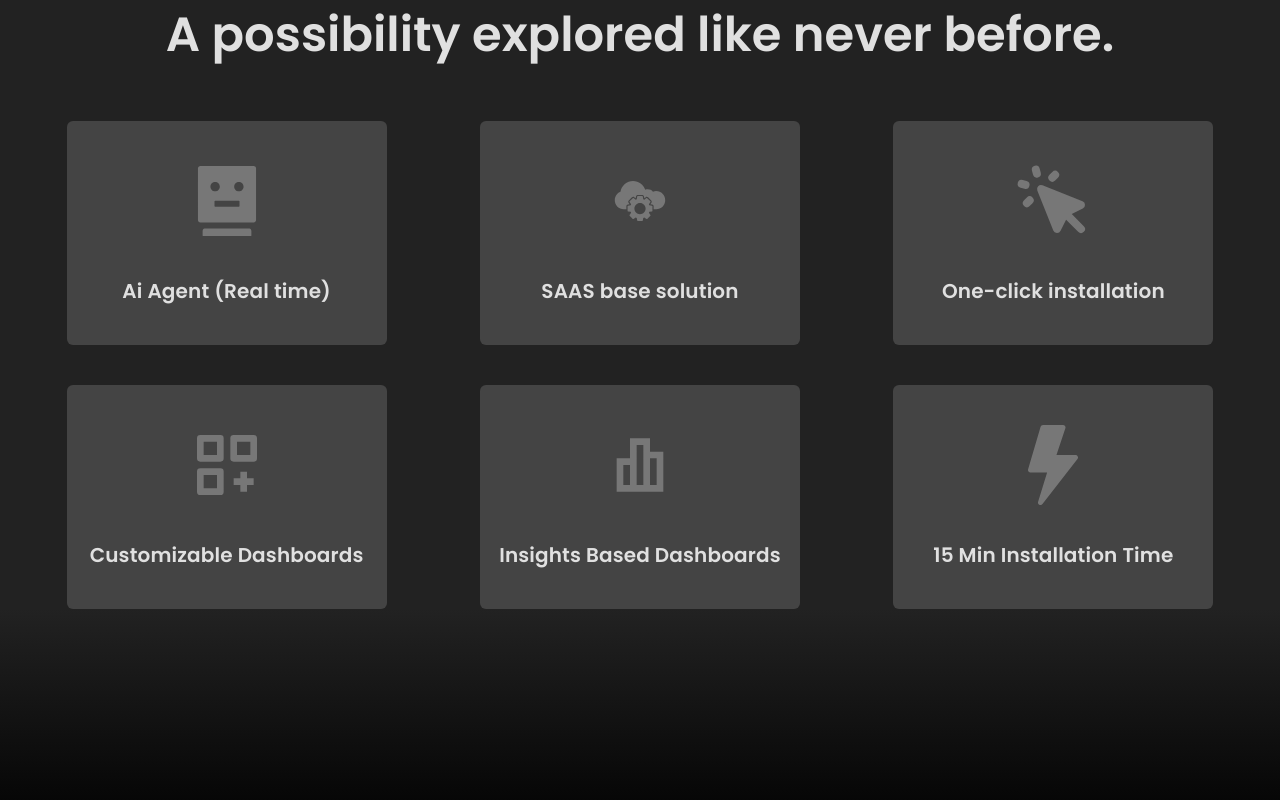
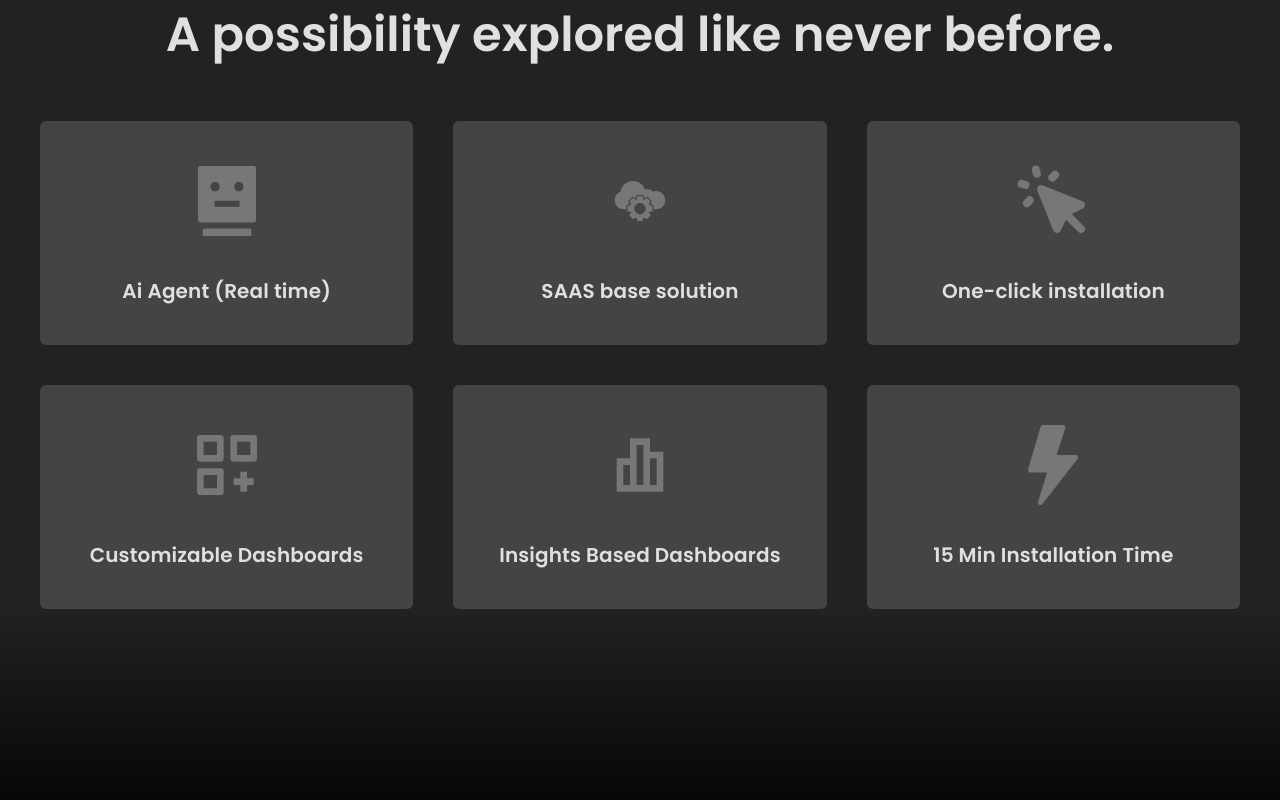
Before and after one commit to dynopii/dynopii.github.io, a Next.js app: page /products/dhwani in a window 1280 px wide. Shown: the part 1120-1920 px from the top of the page. Built offline with nearby package versions, Linux system fonts and the light colour scheme.

Commit message:
dhwani page responsive fixes

```diff
--- a/components/layout/Footer.tsx
+++ b/components/layout/Footer.tsx
@@ -8,7 +8,7 @@ interface Props {
 
 export const Footer: React.FC<Props> = () => {
   return (
-    <footer className='py-40 lg:px-30 bg-gray-333 m-30 mt-70 rounded-default'>
+    <footer className='py-40 xl:px-30 bg-gray-333 m-30 mt-70 rounded-default'>
       <div className='mx-auto' style={{ maxWidth: '1200px' }}>
 
         <div className='flex items-center md:flex-col md:items-start justify-between mb-50 md:mb-20'>
--- a/components/screens/products-dhwani/Pricing.tsx
+++ b/components/screens/products-dhwani/Pricing.tsx
@@ -1,4 +1,5 @@
 import React from 'react'
+import { packs } from '../../../shared/staticData'
 import { Button } from '../../layout/Button'
 import { CheckSVG, CrossSVG } from '../../SVGs'
 import { PricingCard } from './PricingCard'
@@ -9,11 +10,11 @@ interface Props {
 
 export const Pricing: React.FC<Props> = () => {
     return (
-        <div className='xl:px-30'>
+        <div className=''>
             <h3 className="text-h3 md:text-h5 font-semibold text-gray-e0e text-center mt-40 mb-60">
                 Pricing
             </h3>
-            <div className='flex justify-center'>
+            <div className='flex justify-center items-center lg:flex-col'>
                 {packs.map(pack => (
                     <PricingCard key={pack.id} {...pack} />
                 ))}
@@ -24,99 +25,3 @@ export const Pricing: React.FC<Props> = () => {
         </div>
     )
 }
-
-const startupFeatures = [
-    {
-        id: '1',
-        feature: 'Lorem ipsum dolor sit amet, consectetur adipiscing elit. Sed',
-        provided: true
-    },
-    {
-        id: '2',
-        feature: 'Lorem ipsum dolor sit amet, consectetur adipiscing elit. Sed',
-        provided: true
-    },
-    {
-        id: '3',
-        feature: 'Lorem ipsum dolor sit amet, consectetur adipiscing elit. Sed',
-        provided: false
-    },
-    {
-        id: '4',
-        feature: 'Lorem ipsum dolor sit amet, consectetur adipiscing elit. Sed',
-        provided: false
-    },
-]
-
-const premiumFeatures = [
-    {
-        id: '1',
-        feature: 'Lorem ipsum dolor sit amet, consectetur adipiscing elit. Sed',
-        provided: true
-    },
-    {
-        id: '2',
-        feature: 'Lorem ipsum dolor sit amet, consectetur adipiscing elit. Sed',
-        provided: true
-    },
-    {
-        id: '3',
-        feature: 'Lorem ipsum dolor sit amet, consectetur adipiscing elit. Sed',
-        provided: true
-    },
-    {
-        id: '4',
-        feature: 'Lorem ipsum dolor sit amet, consectetur adipiscing elit. Sed',
-        provided: false
-    },
-]
-
-const enterpriseFeatures = [
-    {
-        id: '1',
-        feature: 'Lorem ipsum dolor sit amet, consectetur adipiscing elit. Sed',
-        provided: true
-    },
-    {
-        id: '2',
-        feature: 'Lorem ipsum dolor sit amet, consectetur adipiscing elit. Sed',
-        provided: true
-    },
-    {
-        id: '3',
-        feature: 'Lorem ipsum dolor sit amet, consectetur adipiscing elit. Sed',
-        provided: true
-    },
-    {
-        id: '4',
-        feature: 'Lorem ipsum dolor sit amet, consectetur adipiscing elit. Sed',
-        provided: true
-    },
-]
-
-const packs = [
-    {
-        id: '1',
-        type: 'STARTUP',
-        title: 'Startup Pack',
-        price: 25.99,
-        description: 'For the startup team who work with ',
-        features: startupFeatures
-    },
-    {
-        id: '2',
-        type: 'PREMIUM',
-        title: 'Premium Pack',
-        price: 35.99,
-        description: 'For the organisation team who work with ',
-        features: premiumFeatures,
-    },
-    {
-        id: '3',
-        type: 'ENTERPRISE',
-        title: 'Enterprise Pack',
-        price: 125.99,
-        description: 'For the enterprise team who work with ',
-        features: enterpriseFeatures
-    },
-]
--- a/components/screens/products-dhwani/PricingCard.tsx
+++ b/components/screens/products-dhwani/PricingCard.tsx
@@ -14,7 +14,7 @@ features: PricingFeatures[]
 
 export const PricingCard: React.FC<Props> = ({id, type, title, price, description, features}) => {
     return (
-        <div className={`mr-2 ${type === 'PREMIUM' ? '-mt-3' : ''}`}>
+        <div className={`mr-2 lg:mr-0 mb-20 max-w-sm ${type === 'PREMIUM' ? '-mt-3 lg:-mt-0' : ''}`}>
             {type === 'PREMIUM' && <div className='bg-brand py-1.5 rounded-t-default'>
                 <p className='text-body-sm text-light text-white uppercase text-center'>highly recommended</p>
                 </div>}
--- a/components/screens/products/Dhwani.tsx
+++ b/components/screens/products/Dhwani.tsx
@@ -1,6 +1,5 @@
 import React from 'react';
 import { features } from '../../../shared/staticData';
-import { DhwaniLogo } from '../../SVGs';
 import { FeatureCard } from './FeatureCard';
 import Image from 'next/image'
 import DhwaniSVG from '../../../public/svgs/dhwanilogo.svg';
--- a/components/screens/products/FeatureCard.tsx
+++ b/components/screens/products/FeatureCard.tsx
@@ -11,12 +11,12 @@ interface Props {
 export const FeatureCard: React.FC<Props> = ({ Icon, label, size = 'small' }) => {
     const large = size === 'large';
     return (
-        <div className={`bg-gray-444 flex items-center justify-center flex-col ${large ? 'h-56 w-80' : 'h-48 w-60'} rounded-default`}>
+        <div className={`bg-gray-444 flex items-center justify-center flex-col ${large ? 'h-56 max-w-80' : 'h-48 max-w-60'} rounded-default`}>
             {Icon}
             {
                 large
                     ? <h6 className='text-h6 font-semibold text-gray-e0e mt-35 text-center'>{label}</h6>
-                    : <p className='text-body-lg font-normal text-gray-e0e mt-30'>{label}</p>
+                    : <p className='text-body-lg font-normal text-gray-e0e mt-30 md:w-10/12 text-center'>{label}</p>
             }
         </div>
     );
--- a/pages/products/dhwani.tsx
+++ b/pages/products/dhwani.tsx
@@ -51,7 +51,7 @@ const Dhwani: React.FC<Props> = () => {
         </div>
 
         {/* Demo Section */}
-        <div className='min-h-screen flex items-center justify-center relative' style={{ background: `linear-gradient(180deg, #222222 0%, #000000 29.5%, #000000 75.33%, #222222 100%)` }}>
+        <div className='min-h-screen flex items-center justify-center relative xl:px-30' style={{ background: `linear-gradient(180deg, #222222 0%, #000000 29.5%, #000000 75.33%, #222222 100%)` }}>
           {/* <div className='w-5/12'>
             <img src='/images/dhwani-demo.png' className='w-full h-full object-cover' alt='Dhwani Demo' />
           </div>
@@ -64,7 +64,7 @@ const Dhwani: React.FC<Props> = () => {
 
         </div>
 
-        <div className='mx-auto md:px-30' style={{ maxWidth: '1200px' }}>
+        <div className='mx-auto xl:px-30' style={{ maxWidth: '1200px' }}>
           {/* Integrated with tools section */}
           <div className='py-90'>
             <h3 className='text-gray-e0e text-h3 text-center font-semibold mb-70'>Integrated with your tools</h3>
@@ -81,7 +81,7 @@ const Dhwani: React.FC<Props> = () => {
           </div>
 
           {/* Focus on Your Sales Section */}
-          <div className='min-h-screen flex items-center justify-center flex-col xl:px-30'>
+          <div className='min-h-screen flex items-center justify-center flex-col'>
             <h1 className='text-h1 font-semibold text-gray-f2f mb-70'>Focus on your sales, not accent!</h1>
             <h3 className='text-h3 font-normal text-gray-e0e'>Let our trained models ease your work. Introducing AI based solutions. See the impossible become reality.</h3>
           </div>
--- a/shared/staticData.tsx
+++ b/shared/staticData.tsx
@@ -29,7 +29,7 @@ export const features = [
   {
     id: '5',
     Icon: <CgInsights size={40} fill='#777777' color='#777777' />,
-    label: `Insights Based \n Dashboards`
+    label: `Insights Based Dashboards`
   },
   {
     id: '6',
@@ -70,3 +70,99 @@ export const featuresBig = [
     label: '15 Min Installation Time'
   },
 ];
+
+const startupFeatures = [
+  {
+      id: '1',
+      feature: 'Lorem ipsum dolor sit amet, consectetur adipiscing elit. Sed',
+      provided: true
+  },
+  {
+      id: '2',
+      feature: 'Lorem ipsum dolor sit amet, consectetur adipiscing elit. Sed',
+      provided: true
+  },
+  {
+      id: '3',
+      feature: 'Lorem ipsum dolor sit amet, consectetur adipiscing elit. Sed',
+      provided: false
+  },
+  {
+      id: '4',
+      feature: 'Lorem ipsum dolor sit amet, consectetur adipiscing elit. Sed',
+      provided: false
+  },
+]
+
+const premiumFeatures = [
+  {
+      id: '1',
+      feature: 'Lorem ipsum dolor sit amet, consectetur adipiscing elit. Sed',
+      provided: true
+  },
+  {
+      id: '2',
+      feature: 'Lorem ipsum dolor sit amet, consectetur adipiscing elit. Sed',
+      provided: true
+  },
+  {
+      id: '3',
+      feature: 'Lorem ipsum dolor sit amet, consectetur adipiscing elit. Sed',
+      provided: true
+  },
+  {
+      id: '4',
+      feature: 'Lorem ipsum dolor sit amet, consectetur adipiscing elit. Sed',
+      provided: false
+  },
+]
+
+const enterpriseFeatures = [
+  {
+      id: '1',
+      feature: 'Lorem ipsum dolor sit amet, consectetur adipiscing elit. Sed',
+      provided: true
+  },
+  {
+      id: '2',
+      feature: 'Lorem ipsum dolor sit amet, consectetur adipiscing elit. Sed',
+      provided: true
+  },
+  {
+      id: '3',
+      feature: 'Lorem ipsum dolor sit amet, consectetur adipiscing elit. Sed',
+      provided: true
+  },
+  {
+      id: '4',
+      feature: 'Lorem ipsum dolor sit amet, consectetur adipiscing elit. Sed',
+      provided: true
+  },
+]
+
+export const packs = [
+  {
+      id: '1',
+      type: 'STARTUP',
+      title: 'Startup Pack',
+      price: 25.99,
+      description: 'For the startup team who work with ',
+      features: startupFeatures
+  },
+  {
+      id: '2',
+      type: 'PREMIUM',
+      title: 'Premium Pack',
+      price: 35.99,
+      description: 'For the organisation team who work with ',
+      features: premiumFeatures,
+  },
+  {
+      id: '3',
+      type: 'ENTERPRISE',
+      title: 'Enterprise Pack',
+      price: 125.99,
+      description: 'For the enterprise team who work with ',
+      features: enterpriseFeatures
+  },
+]
--- a/styles/globals.scss
+++ b/styles/globals.scss
@@ -48,10 +48,16 @@ body {
 
 .grid-feature-container {
 	display: grid;
+	grid-gap: 20px;
+	// align-items: center;
+	// justify-items: center;
 	grid-template-columns: repeat(auto-fit, minmax(300px, 1fr));
-	grid-gap: 20px;
-	align-items: center;
-	justify-items: center;
+	@media screen and (max-width: 600px) {
+		grid-template-columns: repeat(auto-fit, minmax(260px, 1fr));
+	}
+	@media screen and (max-width: 321px) {
+		grid-template-columns: repeat(auto-fit, minmax(170px, 1fr));
+	}
 }
 
 .blog-section-bg {
```
